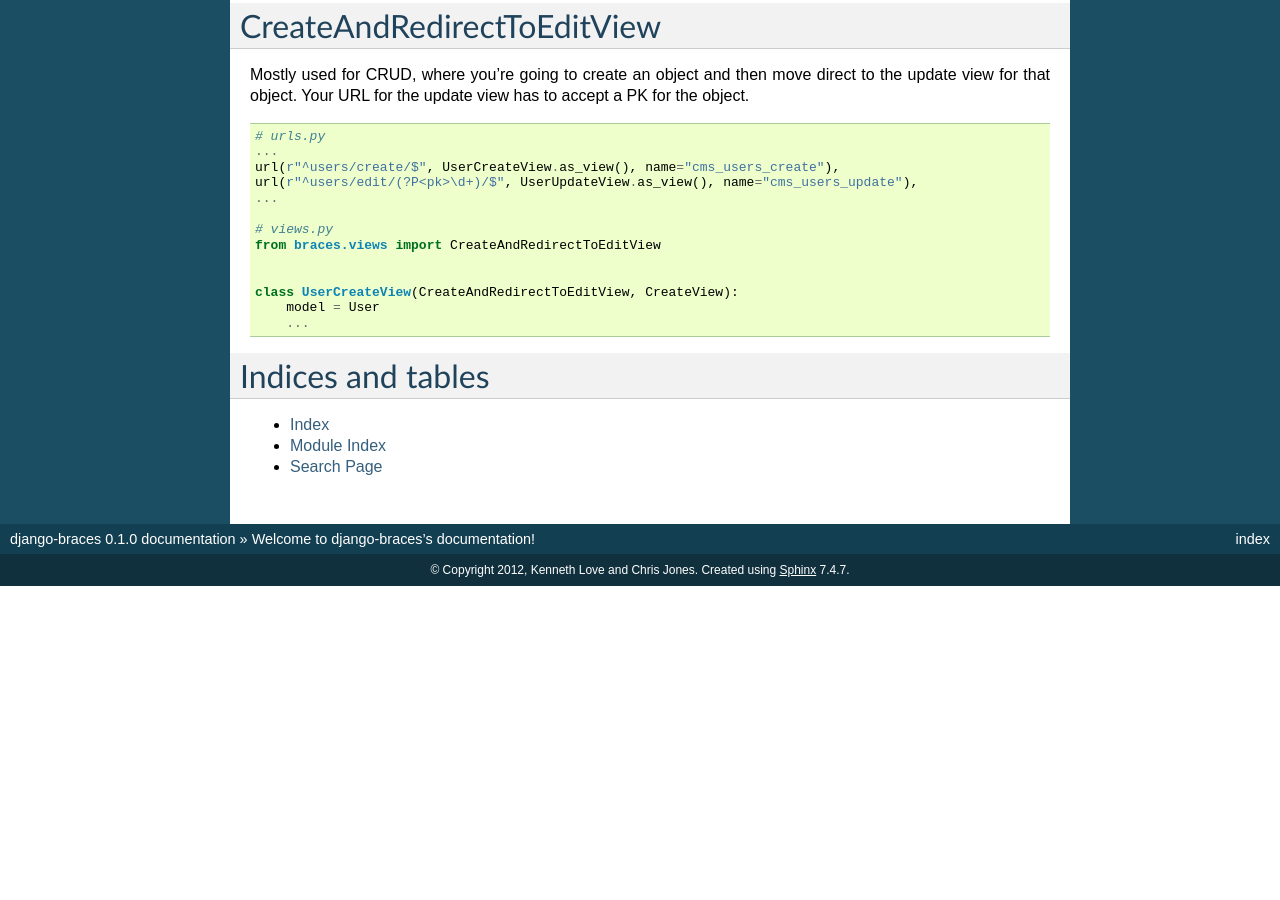
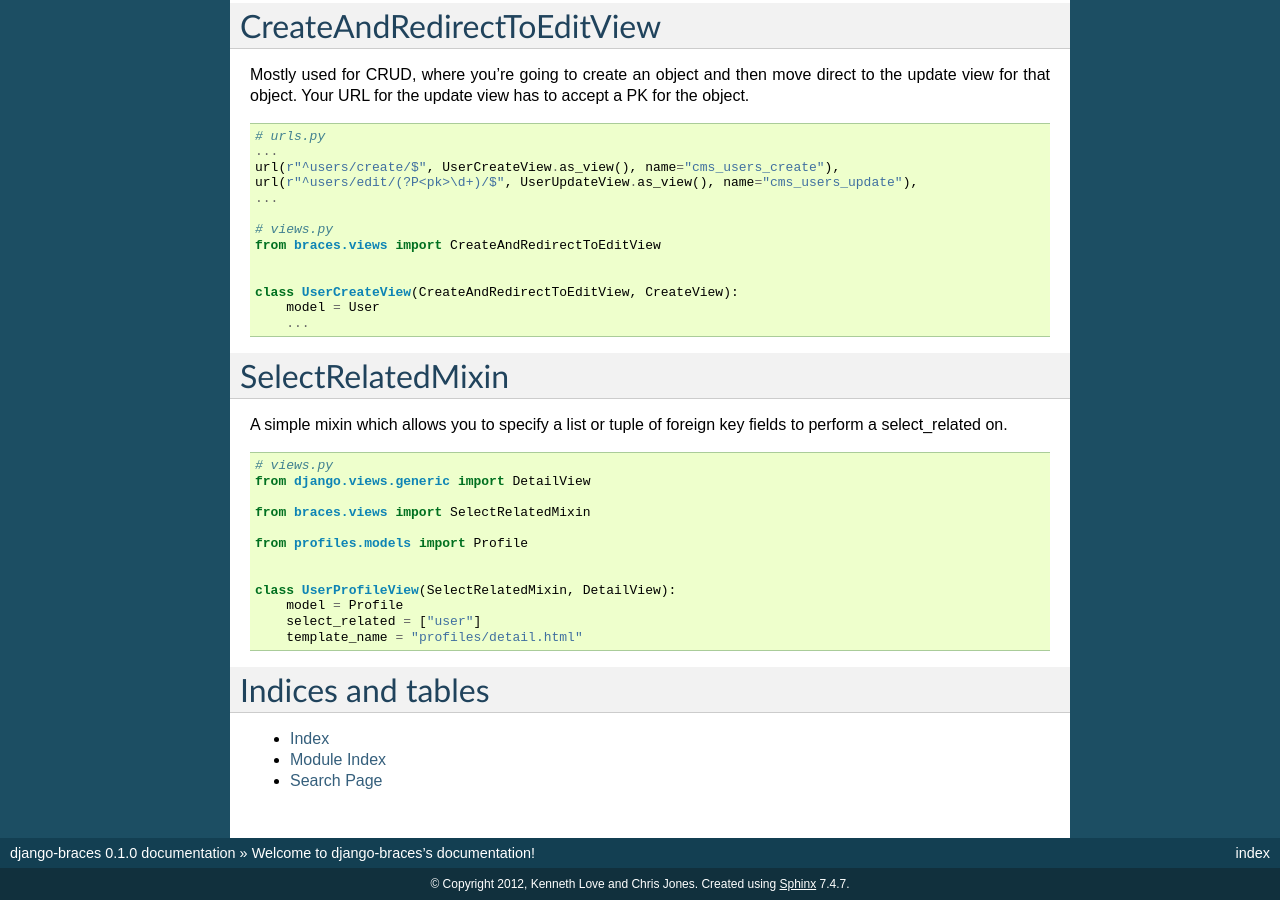
Before and after one commit to brack3t/django-braces, a Sphinx documentation site: the page built from docs/index.rst, in a window 1280 px wide and 900 px high, scrolled down 3366 px. Built offline with Sphinx 7.4.7, drawn with Linux system fonts in a browser that asks for light colours; before the commit the page ends 3952 px from its top, so only the background shows below that.

Commit message:
Added docs for SelectRelatedMixin.

```diff
--- a/docs/index.rst
+++ b/docs/index.rst
@@ -225,6 +225,27 @@ Mostly used for CRUD, where you're going to create an object and then move direc
         ...
 
 
+SelectRelatedMixin
+==================
+
+A simple mixin which allows you to specify a list or tuple of foreign key fields to perform a select_related on.
+
+::
+
+    # views.py
+    from django.views.generic import DetailView
+
+    from braces.views import SelectRelatedMixin
+
+    from profiles.models import Profile
+
+
+    class UserProfileView(SelectRelatedMixin, DetailView):
+        model = Profile
+        select_related = ["user"]
+        template_name = "profiles/detail.html"
+
+
 .. _Daniel Sokolowski: https://github.com/danols
 .. _code here: https://github.com/lukaszb/django-guardian/issues/48
 .. _CRUD: http://en.wikipedia.org/wiki/Create,_read,_update_and_delete
```
